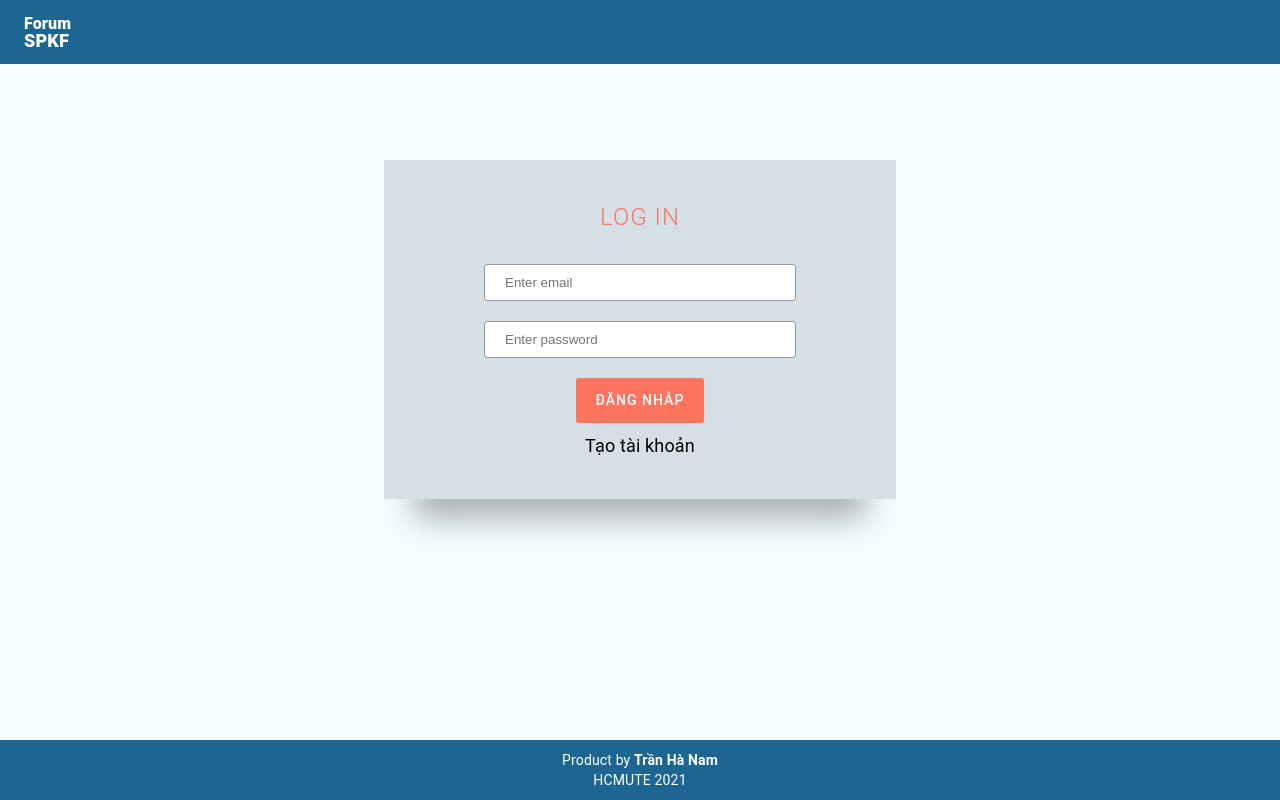
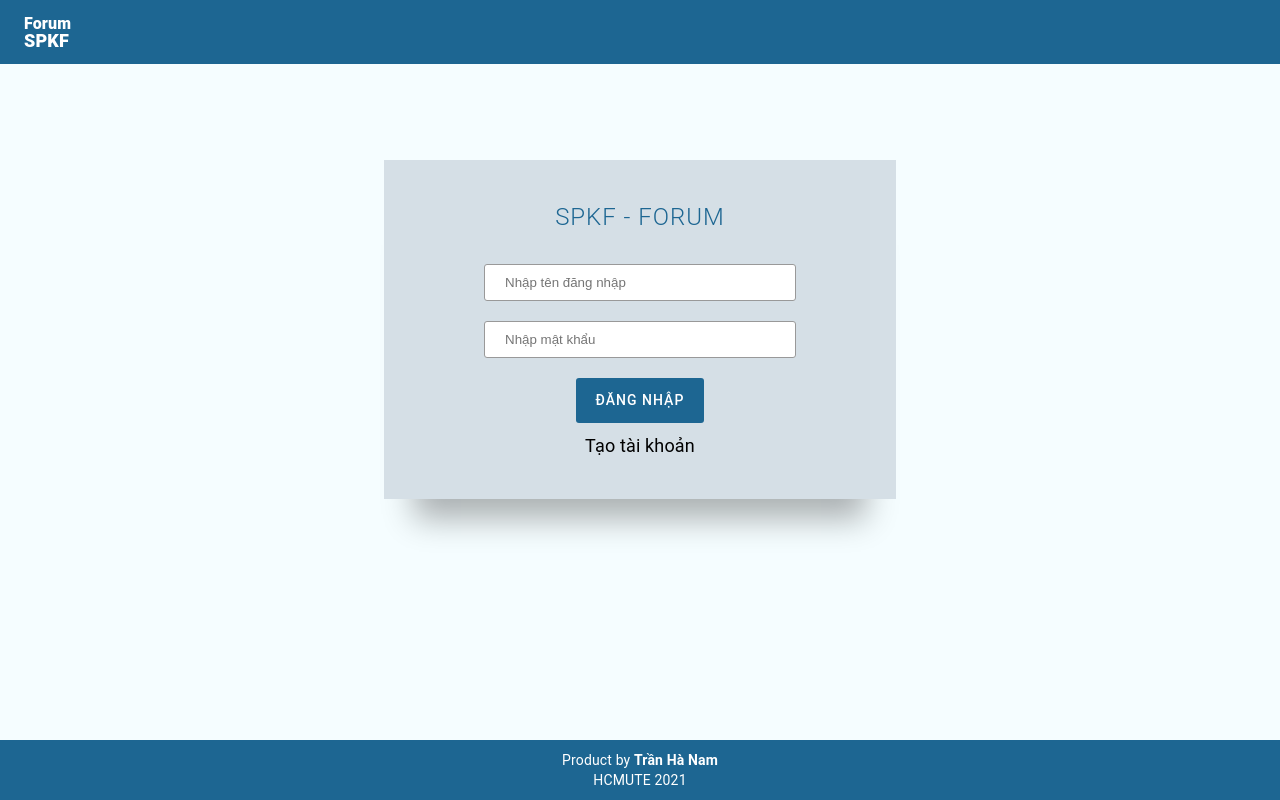
Before and after one commit to tranhanam19999/spkf-website, a Next.js app: page /login in a window 1280 px wide. Built offline with nearby package versions, Linux system fonts and the light colour scheme.

Commit message:
imp: css login page

```diff
--- a/pages/login/Login.module.css
+++ b/pages/login/Login.module.css
@@ -21,7 +21,7 @@
     text-transform: uppercase;
     text-align: center;
     margin-bottom: 30px;
-    color: #ff7361;
+    color: var(--primary-color);
     font-weight: 300;
     font-size: 24px;
     letter-spacing: 1px;
@@ -48,18 +48,21 @@
     outline: none;
 }
 
-#button,
-.rerun-button {
+button.loginButton {
     padding: 10px 20px;
     margin-top: 20px;
     border-radius: 3px;
-    background: #ff7361;
-    color: white;
+
     text-transform: uppercase;
     letter-spacing: 1px;
     display: inline-block;
     cursor: pointer;
     border: none;
+}
+
+button.loginButton, button.loginButton:hover {
+    background: var(--primary-color);
+    color: var(--white-color);
 }
 
 .error {
--- a/pages/login/index.js
+++ b/pages/login/index.js
@@ -53,7 +53,6 @@ export async function getServerSideProps(ctx) {
 }
 
 export const LoginPage = (props) => {
-    console.log('props', props);
     const router = useRouter();
     const dispatch = useDispatch();
     const { user } = useSelector((state) => state.user);
@@ -65,7 +64,7 @@ export const LoginPage = (props) => {
             email: form.email,
             pass: form.password,
         };
-        console.log('Login');
+
         router.push({
             pathname: '/login',
             query: {
@@ -91,28 +90,26 @@ export const LoginPage = (props) => {
         <div className={styles.loginContainer}>
             <div>
                 <div className={`${isRegister ? styles.hidden : ''}`}>
-                    <div className={styles.title}>Log In</div>
+                    <div className={styles.title}>SPKF - Forum</div>
                     <form id="login-form" onSubmit={loginForm.handleSubmit(submitForm)}>
                         <input
                             className={styles.input}
                             name="email"
-                            placeholder="Enter email"
+                            placeholder="Nhập tên đăng nhập"
                             {...loginForm.register('email')}
                         />
                         <input
                             type="password"
                             className={styles.input}
                             name="password"
-                            placeholder="Enter password"
+                            placeholder="Nhập mật khẩu"
                             {...loginForm.register('password')}
                         />
                         <div className={styles.buttonWapper}>
-                            <Button id={styles.button} type="submit" form="login-form">
-                                {' '}
-                                Đăng nhâp
+                            <Button className={styles.loginButton} type="submit" form="login-form">
+                                Đăng nhập
                             </Button>
                             <a className={styles.btnRegister} onClick={() => setIsRegister(true)}>
-                                {' '}
                                 Tạo tài khoản
                             </a>
                         </div>
@@ -120,12 +117,12 @@ export const LoginPage = (props) => {
                 </div>
 
                 <div className={`${!isRegister ? styles.hidden : ''}`}>
-                    <div className={styles.title}>Sign up</div>
+                    <div className={styles.title}>SPKF - Forum</div>
                     <form id="register-form" onSubmit={registerForm.handleSubmit(register)}>
                         <input
                             className={styles.input}
                             name="name"
-                            placeholder="Enter your full name"
+                            placeholder="Nhập tên"
                             {...registerForm.register('name', { required: true, minLength: 5 })}
                         />
                         <a
@@ -142,29 +139,27 @@ export const LoginPage = (props) => {
                         <input
                             className={styles.input}
                             name="email"
-                            placeholder="Enter email"
+                            placeholder="Nhập email"
                             {...registerForm.register('email')}
                         />
                         <input
                             className={styles.input}
                             name="username"
-                            placeholder="Enter username"
+                            placeholder="Nhập tên đăng nhập"
                             {...registerForm.register('username')}
                         />
                         <input
                             type="password"
                             className={styles.input}
                             name="password"
-                            placeholder="Enter password"
+                            placeholder="Nhập mật khẩu"
                             {...registerForm.register('password')}
                         />
                         <div className={styles.buttonWapper}>
-                            <Button id={styles.button} type="submit" form="register-form">
-                                {' '}
+                            <Button className={styles.loginButton} type="submit" form="register-form">
                                 Đăng kí
                             </Button>
                             <a className={styles.btnRegister} onClick={() => setIsRegister(false)}>
-                                {' '}
                                 Đăng nhập
                             </a>
                         </div>
```
